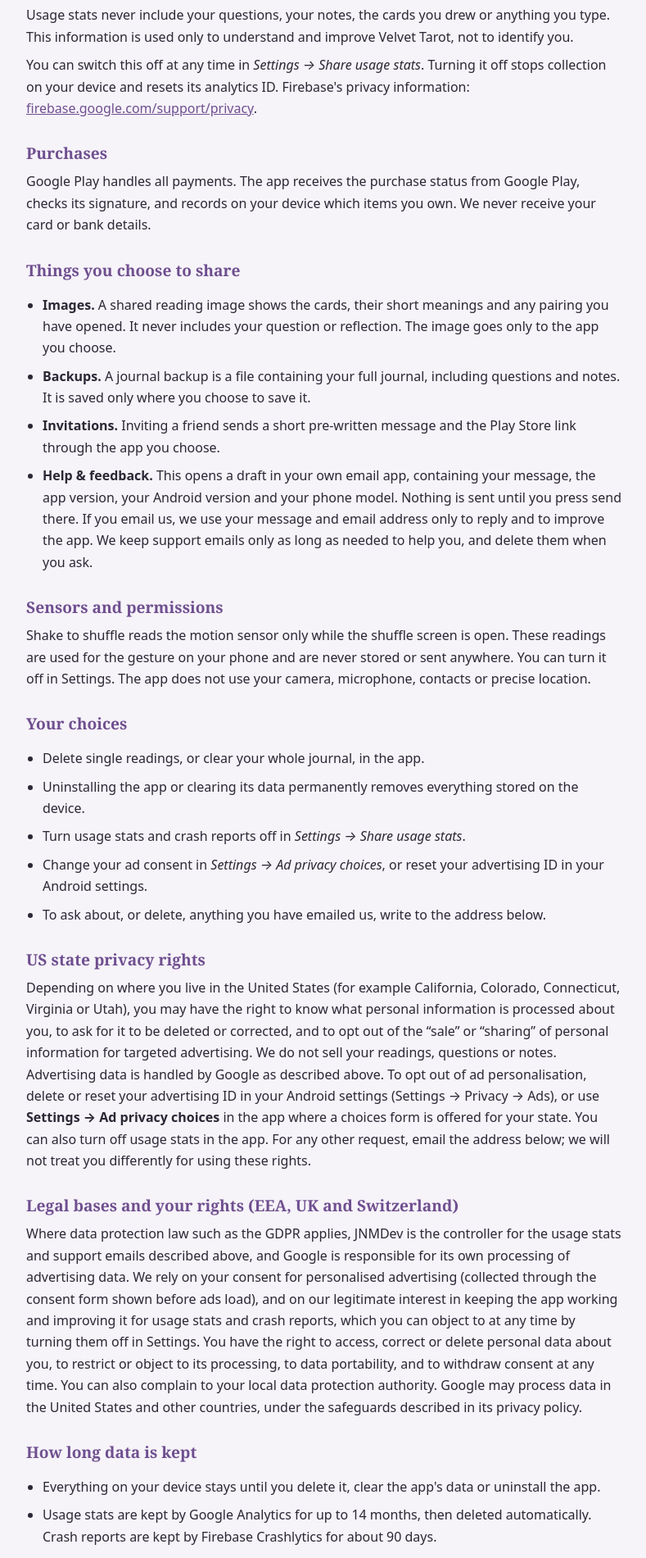
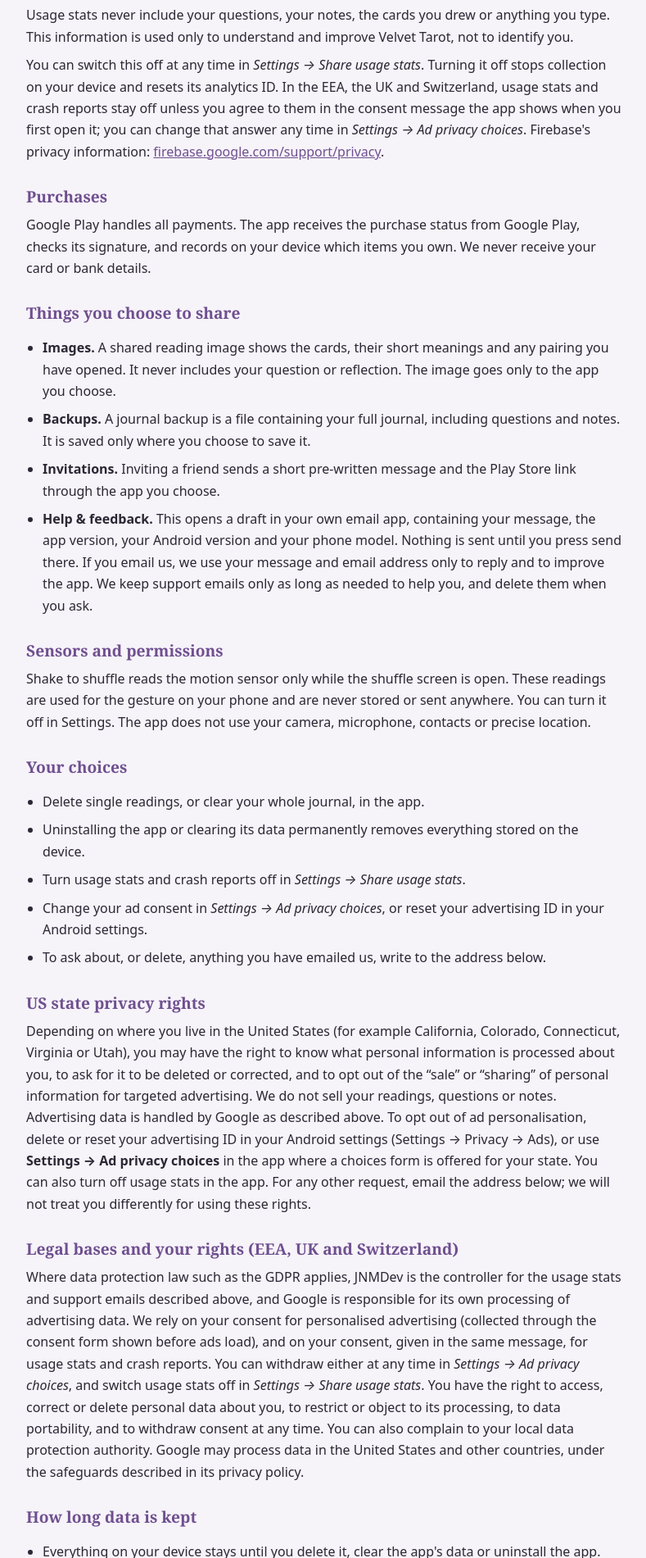
Before and after one commit to jnmdevteam/velvet-tarot, a plain HTML site: page privacy.html in a window 1280 px wide. Shown: the part 1296-3197 px from the top of the page at 82% size, without its empty margins (244-1033 px from the left). Drawn offline with Linux system fonts and the light colour scheme.

Commit message:
Privacy policy: consent for usage stats in EEA/UK/CH
Matches Velvet Tarot 1.18.6: usage stats and crash reports run only with consent in the EEA, UK and Switzerland.

Co-Authored-By: Claude Opus 5.5 <noreply@anthropic.com>

```diff
--- a/privacy.html
+++ b/privacy.html
@@ -37,7 +37,7 @@ p,li{margin:8px 0}ul{padding-left:20px}a{color:var(--accent)}.updated{color:var(
 <h2>Usage stats and crash reports</h2>
 <p>To see which features people use and to fix crashes, the app uses Google Analytics for Firebase and Firebase Crashlytics, both provided by Google. They record things like which screens are opened, which spreads are drawn, which features are used (for example opening connections or choosing a theme), how long the app is used, your device model, Android version, app version, country or region, and an app-instance ID (a random identifier for this installation). Crash reports include technical details about the crash. These services also receive your IP address, which Google uses to estimate country or region. Analytics is configured not to collect your advertising ID and not to use this data for ad personalisation.</p>
 <p>Usage stats never include your questions, your notes, the cards you drew or anything you type. This information is used only to understand and improve Velvet Tarot, not to identify you.</p>
-<p>You can switch this off at any time in <em>Settings → Share usage stats</em>. Turning it off stops collection on your device and resets its analytics ID. Firebase's privacy information: <a href="https://firebase.google.com/support/privacy">firebase.google.com/support/privacy</a>.</p>
+<p>You can switch this off at any time in <em>Settings → Share usage stats</em>. Turning it off stops collection on your device and resets its analytics ID. In the EEA, the UK and Switzerland, usage stats and crash reports stay off unless you agree to them in the consent message the app shows when you first open it; you can change that answer any time in <em>Settings → Ad privacy choices</em>. Firebase's privacy information: <a href="https://firebase.google.com/support/privacy">firebase.google.com/support/privacy</a>.</p>
 
 <h2>Purchases</h2>
 <p>Google Play handles all payments. The app receives the purchase status from Google Play, checks its signature, and records on your device which items you own. We never receive your card or bank details.</p>
@@ -66,7 +66,7 @@ p,li{margin:8px 0}ul{padding-left:20px}a{color:var(--accent)}.updated{color:var(
 <p>Depending on where you live in the United States (for example California, Colorado, Connecticut, Virginia or Utah), you may have the right to know what personal information is processed about you, to ask for it to be deleted or corrected, and to opt out of the &ldquo;sale&rdquo; or &ldquo;sharing&rdquo; of personal information for targeted advertising. We do not sell your readings, questions or notes. Advertising data is handled by Google as described above. To opt out of ad personalisation, delete or reset your advertising ID in your Android settings (Settings &rarr; Privacy &rarr; Ads), or use <strong>Settings &rarr; Ad privacy choices</strong> in the app where a choices form is offered for your state. You can also turn off usage stats in the app. For any other request, email the address below; we will not treat you differently for using these rights.</p>
 
 <h2>Legal bases and your rights (EEA, UK and Switzerland)</h2>
-<p>Where data protection law such as the GDPR applies, JNMDev is the controller for the usage stats and support emails described above, and Google is responsible for its own processing of advertising data. We rely on your consent for personalised advertising (collected through the consent form shown before ads load), and on our legitimate interest in keeping the app working and improving it for usage stats and crash reports, which you can object to at any time by turning them off in Settings. You have the right to access, correct or delete personal data about you, to restrict or object to its processing, to data portability, and to withdraw consent at any time. You can also complain to your local data protection authority. Google may process data in the United States and other countries, under the safeguards described in its privacy policy.</p>
+<p>Where data protection law such as the GDPR applies, JNMDev is the controller for the usage stats and support emails described above, and Google is responsible for its own processing of advertising data. We rely on your consent for personalised advertising (collected through the consent form shown before ads load), and on your consent, given in the same message, for usage stats and crash reports. You can withdraw either at any time in <em>Settings → Ad privacy choices</em>, and switch usage stats off in <em>Settings → Share usage stats</em>. You have the right to access, correct or delete personal data about you, to restrict or object to its processing, to data portability, and to withdraw consent at any time. You can also complain to your local data protection authority. Google may process data in the United States and other countries, under the safeguards described in its privacy policy.</p>
 
 <h2>How long data is kept</h2>
 <ul>
```
